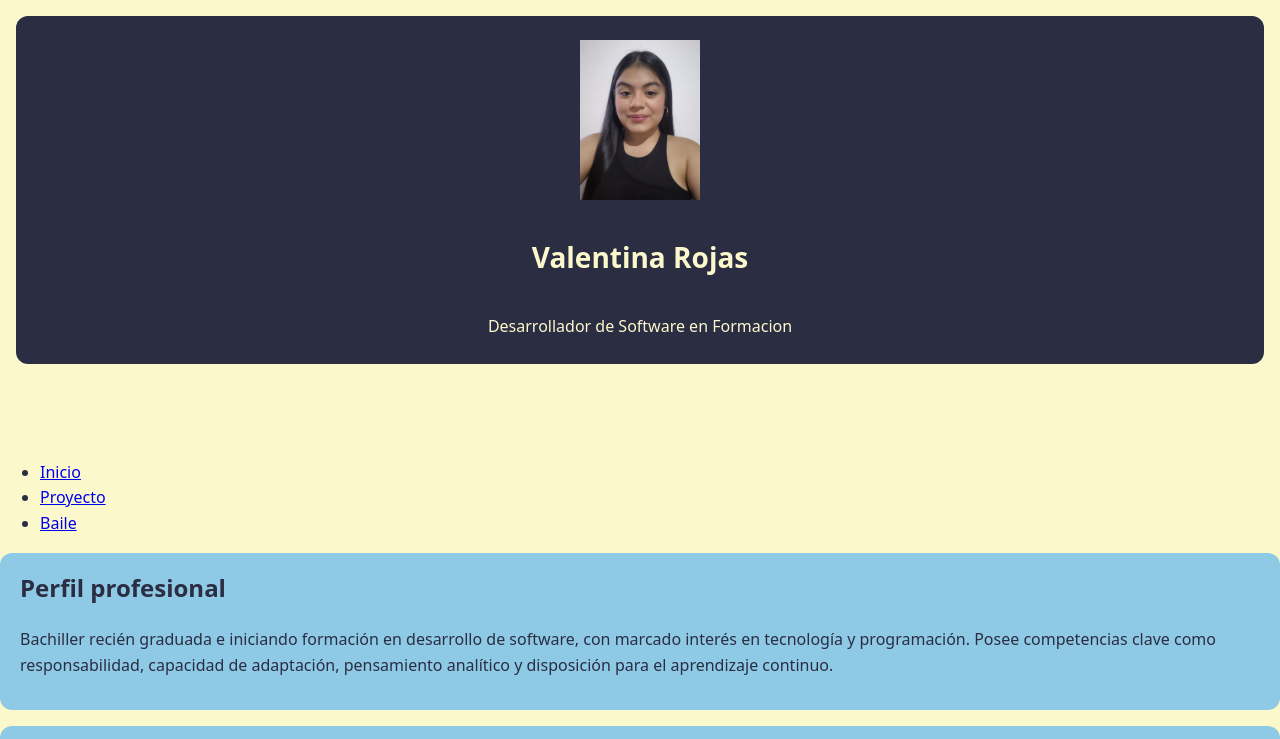
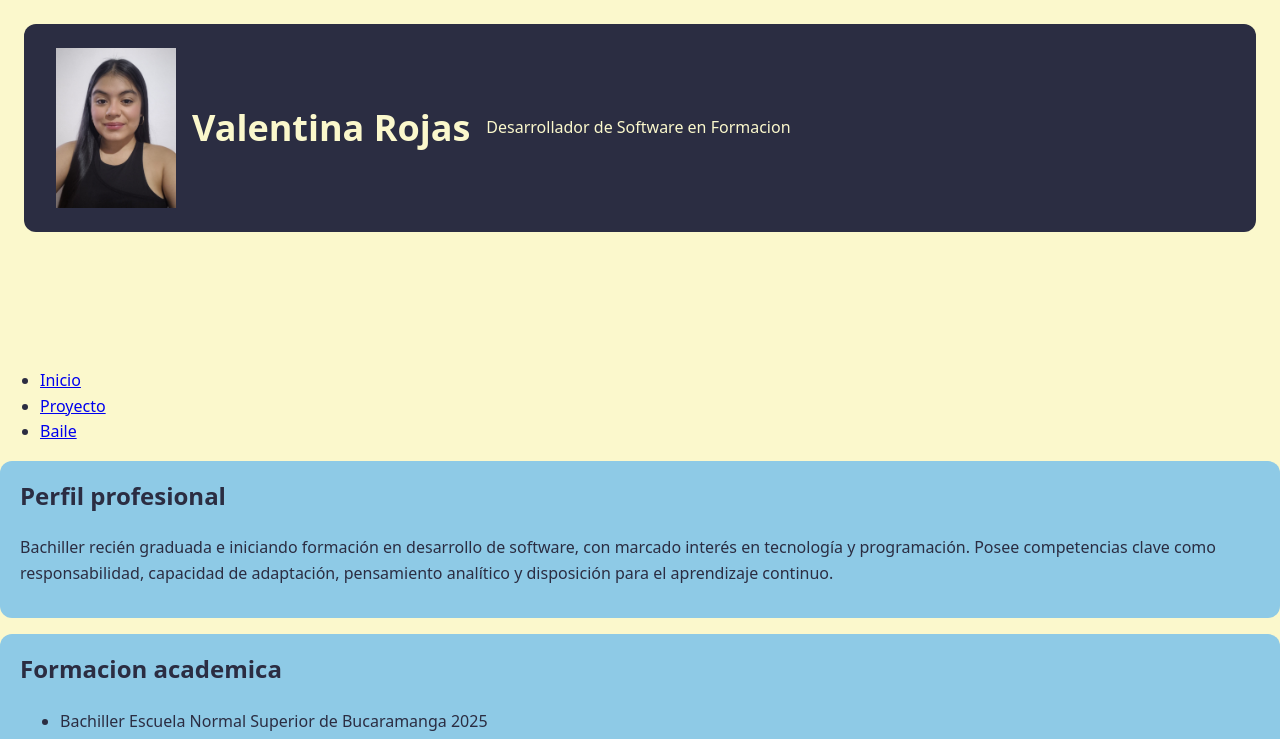
Before and after one commit to valent-gif/Hoja-de-Vida, a plain HTML site: page index.html in a window 1280 px wide. Shown: the top 739 px of the page. Drawn offline with Linux system fonts and the light colour scheme.

Commit message:
feat: :art: Se empieza a organizar para que aparezca en el computador

```diff
--- a/styles.css
+++ b/styles.css
@@ -148,3 +148,26 @@ a:focus-visible {
 .pie p{
     margin: 0;
 }
+
+/*R3: breakpoints, de menor a mayor, al final del archivo*/
+
+@media (min-width: 600px) {
+    .pagina {
+        padding: 1.5rem;
+        gap:1.5rem;
+    }
+
+/* La cabecera pasa de columna a fila: foto a la izquierda*/
+.cabecera {
+    flex-direction: row;
+    padding: 1.5rem 2rem;
+    text-align: left;
+}
+.cabecera h1 {
+    font-size: 2.25rem;
+  }
+}
+
+@media (min-with: 1024px) {
+    /* R4: Las areas cambina de lugar, el menu pasa a la izquierda*/
+}
```
